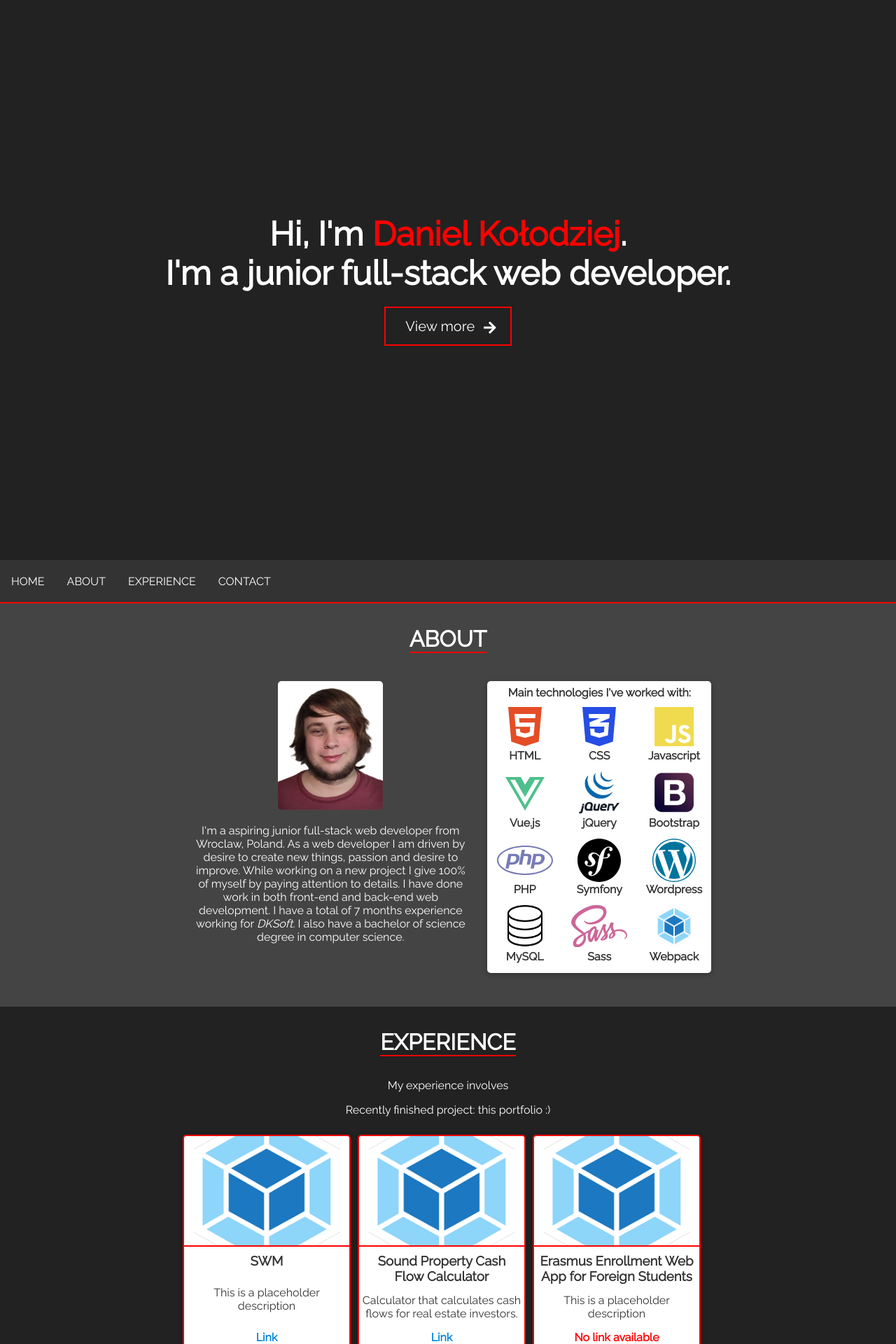
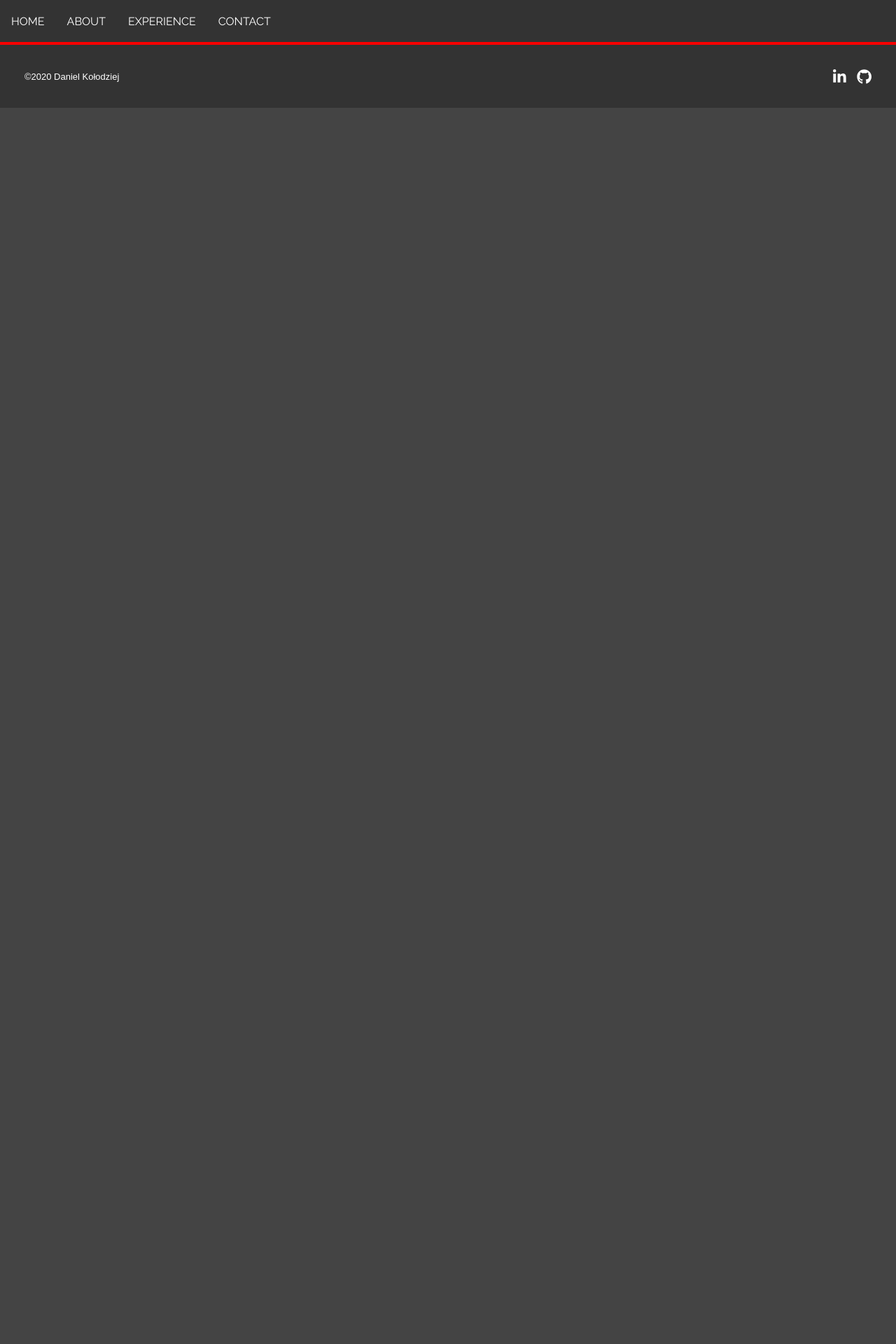
Before and after one commit to DanKolodziej/Portfolio, a Vue app: page /experience in a window 1280 px wide. Shown: the top 1920 px of the page at 70% size. After the commit the page ends 800 px from the top, so only its background shows below. Built offline with nearby package versions, Linux system fonts and the light colour scheme.

Commit message:
added vue rooter

```diff
--- a/package.json
+++ b/package.json
@@ -12,7 +12,8 @@
     "@fortawesome/free-brands-svg-icons": "^5.12.0",
     "@fortawesome/free-solid-svg-icons": "^5.12.0",
     "@fortawesome/vue-fontawesome": "^0.1.9",
-    "vue": "^2.5.22"
+    "vue": "^2.5.22",
+    "vue-router": "^3.1.5"
   },
   "devDependencies": {
     "@vue/cli-plugin-babel": "^3.4.0",
--- a/src/App.vue
+++ b/src/App.vue
@@ -1,13 +1,17 @@
 <template>
   <div id="app">
-    <header-row></header-row>
+<!--    <header-row></header-row>-->
+    <router-view></router-view>
     <navbar></navbar>
-    <span id="skills-section" class="section-anchor"></span>
-    <skills></skills>
-    <span id="projects-section" class="section-anchor"></span>
-    <projects></projects>
-    <span id="contact-section" class="section-anchor"></span>
-    <contact></contact>
+    <router-view name="a"></router-view>
+    <router-view name="b"></router-view>
+    <router-view name="c"></router-view>
+<!--    <span id="skills-section" class="section-anchor"></span>-->
+<!--    <skills></skills>-->
+<!--    <span id="projects-section" class="section-anchor"></span>-->
+<!--    <projects></projects>-->
+<!--    <span id="contact-section" class="section-anchor"></span>-->
+<!--    <contact></contact>-->
     <!-- <img alt="Vue logo" src="./assets/logo.png"> -->
     <!-- <HelloWorld msg="Welcome to Your Vue.js App"/> -->
     <footer-row></footer-row>
--- a/src/components/Contact.vue
+++ b/src/components/Contact.vue
@@ -48,6 +48,10 @@ export default {
       border-bottom: 2px solid #ff0000;
   }
 
+  .section-title+p {
+    margin-top: 0;
+  }
+
   .contact-options {
     width: 100%;
     max-width: 256px;
--- a/src/components/HeaderRow.vue
+++ b/src/components/HeaderRow.vue
@@ -64,7 +64,6 @@ export default {
     border: 2px solid #ff0000;
     /*background-color: #444;*/
       background-color: #222222;
-    color: black;
     padding: 14px 28px;
     font-size: 20px;
     cursor: pointer;
--- a/src/components/Navbar.vue
+++ b/src/components/Navbar.vue
@@ -1,6 +1,17 @@
 <template>
   <div id="navbar">
       <ul class="nav-list">
+          <li class="nav-item"><router-link class="nav-link" to="/">home</router-link></li>
+          <li class="nav-item"><router-link class="nav-link" to="/about">about</router-link></li>
+          <li class="nav-item"><router-link class="nav-link" to="/experience">experience</router-link></li>
+          <li class="nav-item"><router-link class="nav-link" to="/contact">contact</router-link></li>
+          <div class="hamburger-icon" @click="hamburgerMenu" :class="{change: isHamburgerMenuActive}">
+              <div class="bar-one"></div>
+              <div class="bar-two"></div>
+              <div class="bar-three"></div>
+          </div>
+      </ul>
+      <ul class="nav-list-mobile" :class="{active: isHamburgerMenuActive}">
           <li class="nav-item"><a class="nav-link" href="#header-row">home</a></li>
           <li class="nav-item"><a class="nav-link" href="#skills-section">about</a></li>
           <li class="nav-item"><a class="nav-link" href="#projects-section">experience</a></li>
@@ -23,9 +34,13 @@ export default {
             isSkillsActive: false,
             isProjectsActive: false,
             isContactActive: false,
+            isHamburgerMenuActive: false
         }
     },
     methods: {
+        hamburgerMenu: function () {
+            this.isHamburgerMenuActive = !this.isHamburgerMenuActive;
+        },
       scrollHandle: function () {
           // console.log('window height: ' + window.innerHeight);
           // console.log('scroll position: ' + window.scrollY);
@@ -62,6 +77,7 @@ export default {
     position: sticky;
     top: 0;
     border-bottom: 2px solid #ff0000;
+      z-index: 999;
   }
 
   .nav-list {
@@ -72,6 +88,37 @@ export default {
     margin: 0;
     padding: 0;
     align-items: center;
+  }
+
+  .nav-list-mobile {
+      /*display: none;*/
+      display: flex;
+      list-style-type: none;
+      width: 100%;
+      /*height: 100%;*/
+      margin: 0;
+      /*padding: 15px 0;*/
+      padding: 0;
+      align-items: center;
+      flex-direction: column;
+      background: #333333;
+      border-top: 2px solid #ff0000;
+      border-bottom: 2px solid #ff0000;
+      transition: height .3s ease-out;
+      height: 0;
+      overflow: hidden;
+  }
+
+  .nav-list-mobile .nav-item {
+      margin: 5px 0;
+  }
+
+  .nav-list-mobile .nav-item:first-child {
+      margin-top: 15px;
+  }
+
+  .nav-list-mobile .nav-item:last-child {
+      margin-bottom: 15px;
   }
 
   .nav-item {
@@ -92,4 +139,52 @@ export default {
     border-bottom: 2px solid #ff0000;
   }
 
+  .hamburger-icon {
+      display: none;
+      cursor: pointer;
+      margin-left: auto;
+      margin-right: 1em;
+  }
+
+  .hamburger-icon:hover .bar-one,
+  .hamburger-icon:hover .bar-two,
+  .hamburger-icon:hover .bar-three {
+      background-color: #ff0000;
+  }
+
+  .bar-one, .bar-two, .bar-three {
+      width: 35px;
+      height: 5px;
+      background-color: #fff;
+      margin: 6px 0;
+      transition: 0.4s;
+  }
+
+  .change .bar-one {
+      -webkit-transform: rotate(-45deg) translate(-9px, 6px);
+      transform: rotate(-45deg) translate(-9px, 6px);
+  }
+
+  .change .bar-two {opacity: 0;}
+
+  .change .bar-three {
+      -webkit-transform: rotate(45deg) translate(-8px, -8px);
+      transform: rotate(45deg) translate(-8px, -8px);
+  }
+
+    @media (max-width: 768px) {
+        .hamburger-icon {
+            display: inline-block;
+        }
+
+        .nav-list .nav-item {
+            display: none;
+        }
+
+        .nav-list-mobile.active {
+            /*display: flex;*/
+            height: 137.33px;
+        }
+    }
+
 </style>
--- a/src/components/ProjectPanel.vue
+++ b/src/components/ProjectPanel.vue
@@ -1,7 +1,8 @@
 <template>
-    <div class="project-panel">
-        <img class="project-thumbnail" src="@/assets/images/webpack.png"/>
-        <div class="project-text">
+    <div class="project-panel" @mouseleave="isHovered = false">
+        <button class="modal-button" v-show="isHovered" @mouseenter="isButtonHovered = true" @mouseleave="isButtonHovered = false" @click="isActiveModal = true">Check</button>
+        <img class="project-thumbnail" @mouseenter="isHovered = true" src="@/assets/images/webpack.png" :class="{hover: isButtonHovered}"/>
+        <div class="project-text" @mouseenter="isHovered = false">
             <h3>
                 {{ title }}
             </h3>
@@ -11,12 +12,38 @@
             <a v-if="link != ''" class="project-link" :href="link" target="_blank">Link</a>
             <span v-else class="project-no-link">No link available</span>
         </div>
+        <transition name="modal-appear">
+            <div class="project-modal" v-show="isActiveModal" @click="isActiveModal = false">
+                <transition name="modal-pop-up">
+                    <div class="project-modal-content" v-show="isActiveModal" @click.stop>
+                        <img class="project-modal-thumbnail" src="@/assets/images/webpack.png"/>
+                        <div class="project-modal-text">
+                            <h3>
+                                {{ title }}
+                            </h3>
+                            <p>
+                                {{ description }}
+                            </p>
+                            <a v-if="link != ''" class="project-modal-link" :href="link" target="_blank">Link</a>
+                            <span v-else class="project-modal-no-link">No link available</span>
+                        </div>
+                    </div>
+                </transition>
+            </div>
+        </transition>
     </div>
 </template>
 
 <script>
     export default {
         name: "project-panel",
+        data () {
+            return {
+                isHovered: false,
+                isButtonHovered: false,
+                isActiveModal: false
+            }
+        },
         props: {
             imageSrc: {
                 type: String,
@@ -51,9 +78,10 @@
         border: 2px solid #ff0000;
         /*display: flex;*/
         /*flex-direction: column;*/
+        position: relative;
     }
 
-    .project-text {
+    .project-text, .project-modal-text {
         padding: 2%;
         /*border-top: 2px solid #ff0000;*/
         display: flex;
@@ -64,9 +92,13 @@
 
     .project-text h3, .project-text p {
         margin: 0;
+        overflow: hidden;
+        display: -webkit-box;
+        -webkit-box-orient: vertical;
+        -webkit-line-clamp: 2;
     }
 
-    .project-link {
+    .project-link, .project-modal-link {
         display: block;
         width: fit-content;
         margin: 0 auto;
@@ -75,11 +107,11 @@
         color: #0086da;
     }
 
-    .project-link:hover {
+    .project-link:hover, .project-modal-link:hover {
         text-decoration: underline;
     }
 
-    .project-no-link {
+    .project-no-link, .project-modal-no-link {
         font-weight: bold;
         color: #ff0000;
     }
@@ -89,6 +121,115 @@
         height: 156px;
         border-bottom: 2px solid #ff0000;
         object-fit: cover;
+        transition: 0.45s ease;
+        cursor: pointer;
+    }
+
+    .project-thumbnail:hover {
+        filter: brightness(0.5);
+    }
+
+    .project-thumbnail.hover {
+        filter: brightness(0.5);
+    }
+
+    .modal-button {
+        background-color: transparent;
+        border: 2px solid #ff0000;
+        padding: 7px 14px;
+        font-size: 20px;
+        color: #fff;
+        cursor: pointer;
+        position: absolute;
+        top: 20%;
+        left: 0;
+        right: 0;
+        margin-left: auto;
+        margin-right: auto;
+        z-index: 99;
+        font-family: 'Raleway', sans-serif;
+        transition: 0.45s;
+    }
+
+    .modal-button:hover {
+        background: #ff0000;
+        color: #fff;
+    }
+
+    .modal-appear-enter-active, .modal-appear-leave-active {
+        transition: 450ms ease;
+    }
+
+    .modal-appear-enter, .modal-appear-leave-to {
+        opacity: 0;
+    }
+
+    .modal-pop-up-enter-active, .modal-pop-up-leave-active {
+        transition: 350ms ease;
+    }
+
+    .modal-pop-up-enter, .modal-pop-up-leave-to {
+        transform: scale(0.8);
+    }
+
+    /*.modal-pop-up-enter-to, .modal-pop-up-leave {*/
+    /*    transform: scale(1);*/
+    /*}*/
+
+    .project-modal {
+        /*display: none;*/
+        display: flex;
+        flex-direction: column;
+        justify-content: center;
+        align-content: center;
+        position: fixed;
+        z-index: 999;
+        left: 0;
+        top: 0;
+        width: 100%;
+        height: 100%;
+        overflow: auto;
+        background-color: rgb(0,0,0);
+        background-color: rgba(0,0,0,0.4);
+        /*opacity: 0;*/
+        /*transition: 0.45s ease;*/
+    }
+
+    /*.project-modal.visible {*/
+    /*    opacity: 1;*/
+    /*}*/
+
+    .project-modal-content {
+        background-color: #fff;
+        border: 2px solid #ff0000;
+        border-radius: 5px;
+        width: 80%;
+        margin: 0 auto;
+        /*transition: 250ms ease;*/
+        /*transform: scale(0.8);*/
+    }
+
+    /*.project-modal-content.visible {*/
+    /*    transform: scale(1);*/
+    /*}*/
+
+    .project-modal-text h3, .project-modal-text p {
+        margin: 0;
+    }
+
+    .project-modal-thumbnail {
+        width: 100%;
+        height: 256px;
+        border-bottom: 2px solid #ff0000;
+        object-fit: cover;
+    }
+
+    @media (max-width: 550px) {
+        .project-panel {
+            width: calc(96% - 4px);
+            max-width: none;
+            margin: 10px auto 0;
+        }
     }
 
 </style>
--- a/src/components/Projects.vue
+++ b/src/components/Projects.vue
@@ -32,10 +32,10 @@ export default {
     return {
       projects: [
         { imageName: 'webpack.png', title: 'SWM',
-          description: 'This is a placeholder description', link: 'https://www.google.com/' },
+          description: 'This is a placeholder description', link: '' },
         { imageSrc: 'webpack.png', title: 'Sound Property Cash Flow Calculator',
           description: 'Calculator that calculates cash flows for real estate investors.', link: 'https://soundproperty.com.au/calculator/' },
-        { imageSrc: 'SAVE_20191126_201321.jpg', title: 'Erasmus Enrollment Web App for Foreign Students',
+        { imageSrc: 'webpack.jpg', title: 'Erasmus Enrollment Web App for Foreign Students',
           description: 'This is a placeholder description', link: '' },
       ]
     }
@@ -72,6 +72,7 @@ export default {
     max-width: 768px;
     margin: 0 auto;
     display: flex;
+    justify-content: space-between;
   }
 
   .projects-icon-link {
@@ -90,4 +91,10 @@ export default {
     border-bottom: 1px solid;
   }
 
+  @media (max-width: 550px) {
+    .projects-grid {
+      flex-direction: column;
+    }
+  }
+
 </style>
```
Also changed, not shown: src/components/Skills.vue (+21 -0 lines), src/main.js (+36 -10 lines), 1 other file (tests, documents, lock files or other folders).
